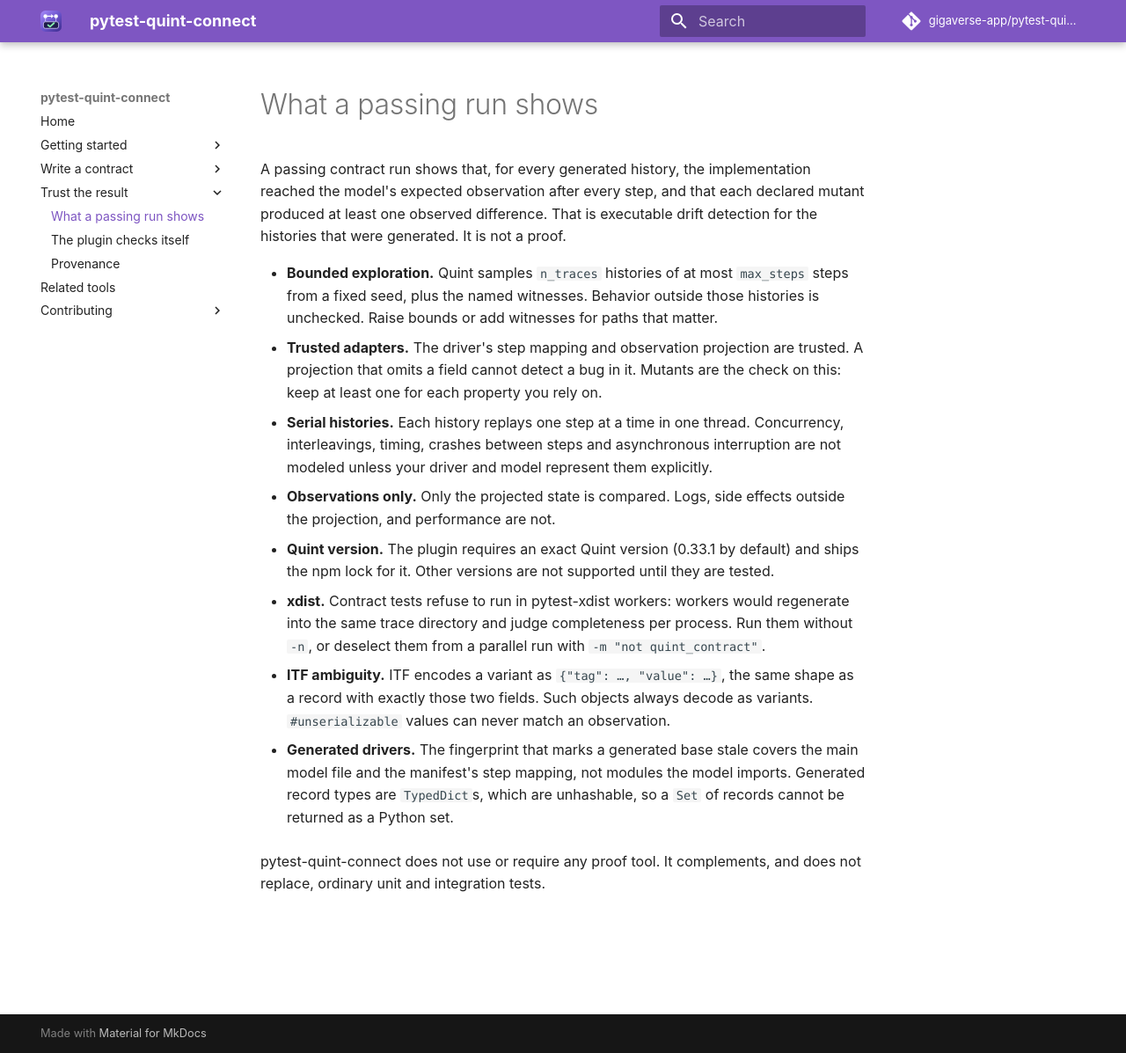
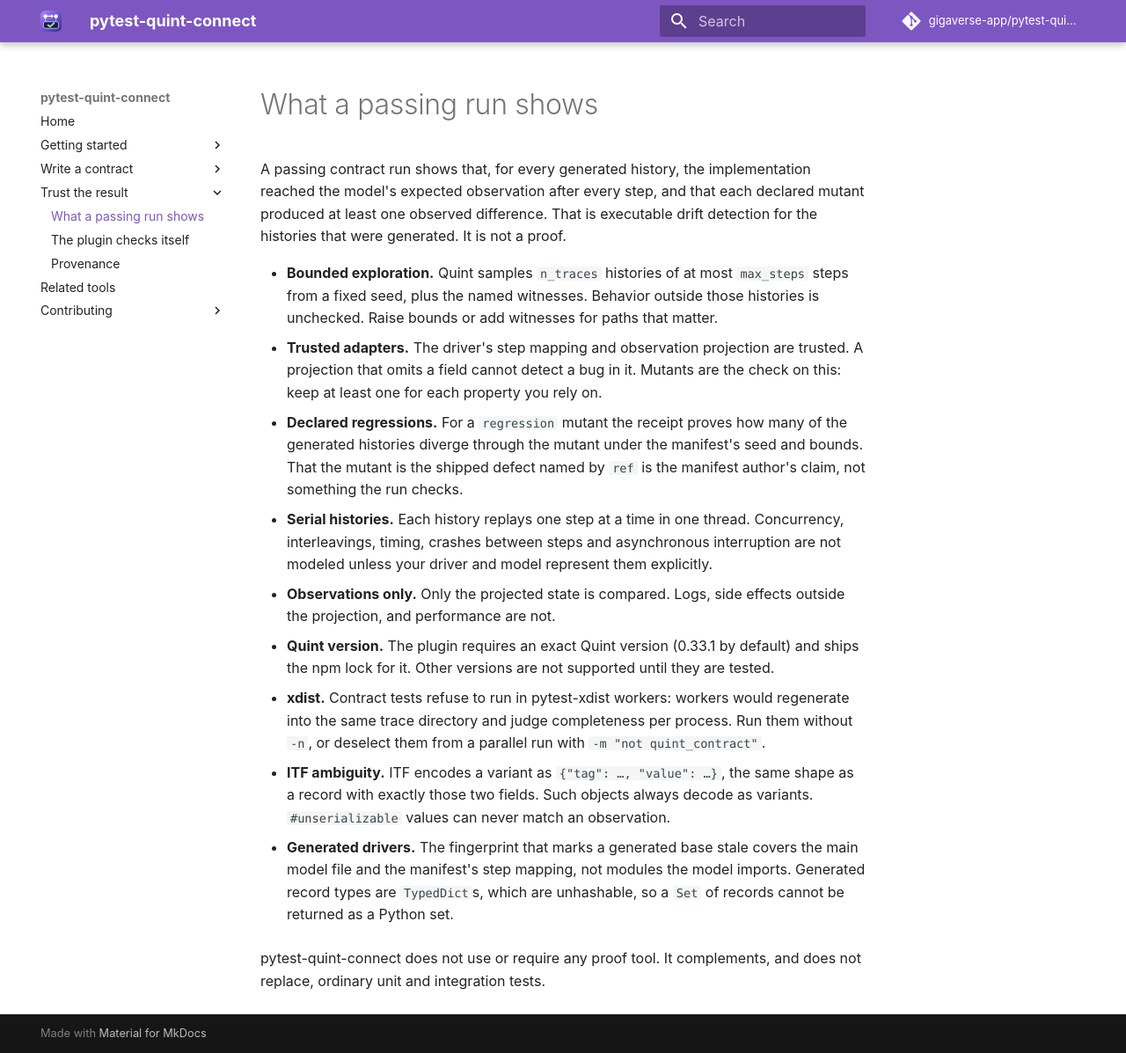
Before and after one commit to gigaverse-app/pytest-quint-connect, an MkDocs documentation site: the page built from docs/limits.md, in a window 1280 px wide and 1197 px high. Shown: the whole window at 88% size. Built offline with MkDocs 1.6.1 and Material for MkDocs 9.7.7, drawn with Linux system fonts in a browser that asks for light colours; comment, search, counter and statistics services are not loaded.

Commit message:
docs(limits): state what a regression mutant's divergence count proves
Co-Authored-By: Claude Opus 5.5 <noreply@anthropic.com>

```diff
--- a/docs/limits.md
+++ b/docs/limits.md
@@ -11,6 +11,10 @@ for the histories that were generated. It is not a proof.
 - **Trusted adapters.** The driver's step mapping and observation projection are
   trusted. A projection that omits a field cannot detect a bug in it. Mutants are the
   check on this: keep at least one for each property you rely on.
+- **Declared regressions.** For a `regression` mutant the receipt proves how many of
+  the generated histories diverge through the mutant under the manifest's seed and
+  bounds. That the mutant is the shipped defect named by `ref` is the manifest
+  author's claim, not something the run checks.
 - **Serial histories.** Each history replays one step at a time in one thread.
   Concurrency, interleavings, timing, crashes between steps and asynchronous
   interruption are not modeled unless your driver and model represent them explicitly.
```
